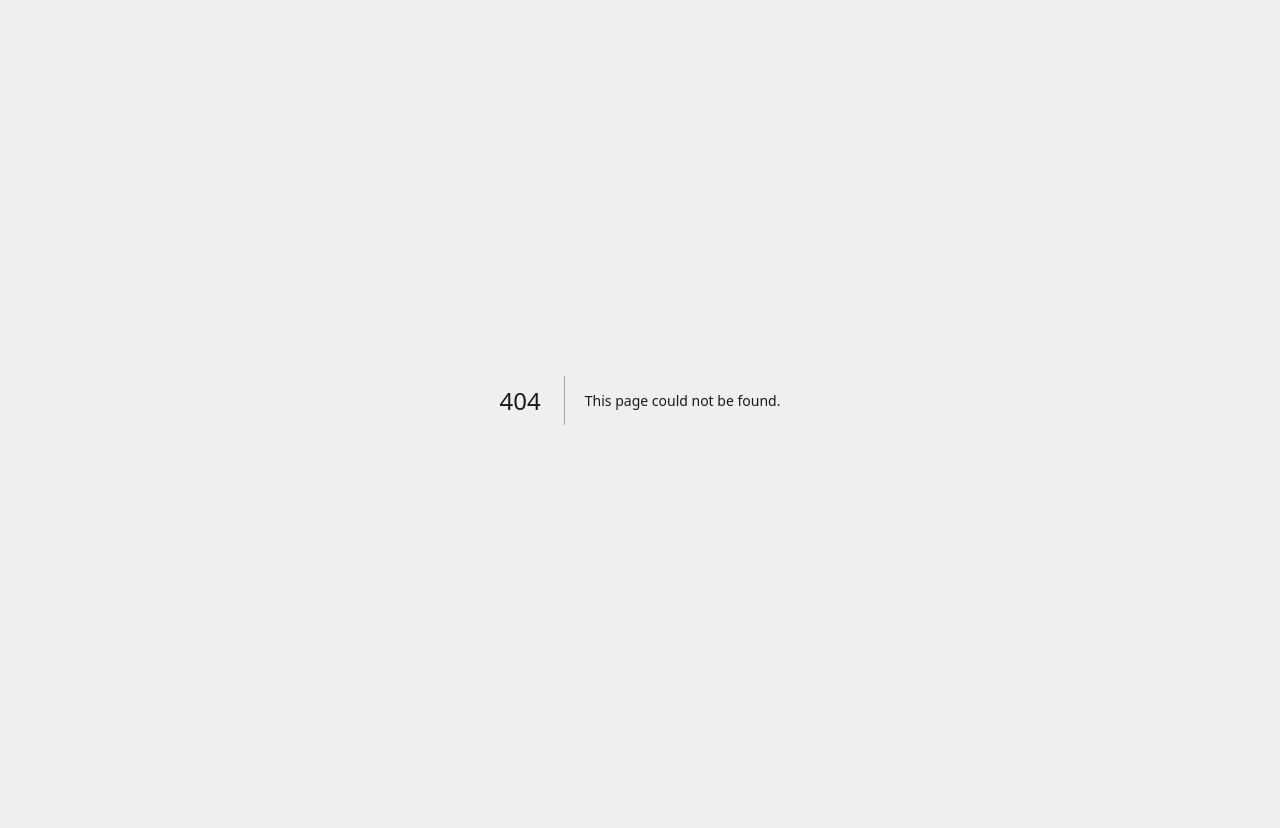
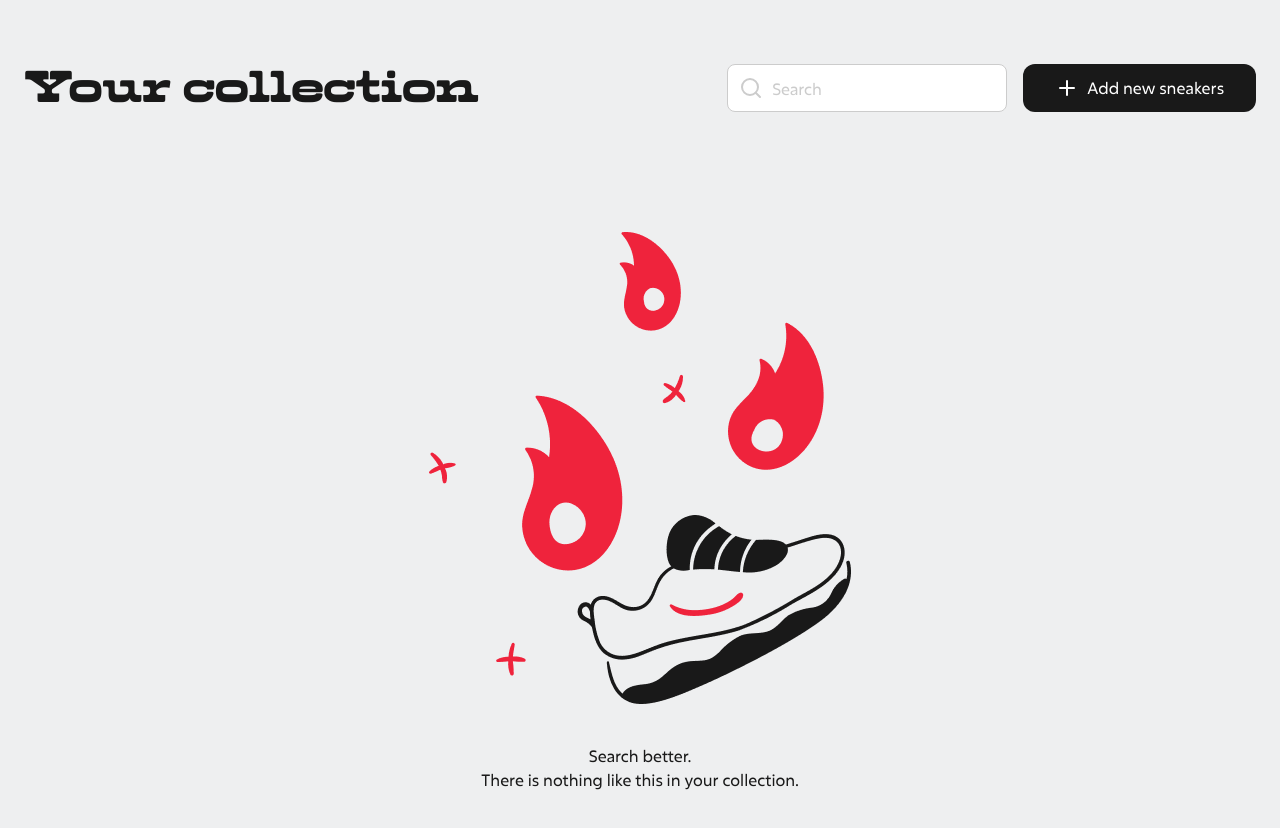
Before and after one commit to themse/sncollection, a Next.js app: page /not-found in a window 1280 px wide. Before the commit this address had no page. Shown: the top 828 px of the page. Before the commit the page ends 800 px from the top, so only its background shows below. Built offline with nearby package versions, Linux system fonts and the light colour scheme; no server answers.

Commit message:
add temp not-found sneakers page

```diff
--- /dev/null
+++ b/src/app/(web)/not-found/layout.tsx
@@ -0,0 +1,51 @@
+import type { Metadata } from 'next';
+import { PropsWithChildren } from 'react';
+
+import { Container } from '@/components/Container';
+import { SearchInput } from '@/components/SearchInput';
+import { Button } from '@/components/ui/Button';
+import { Heading } from '@/components/ui/Heading';
+import { PlusIcon } from '@/ui/Icon';
+import { DrawerTrigger } from '@/ui/Drawer';
+import { DrawerProvider } from '@/context/DrawerContext';
+import { CurrentSneakersProvider } from '@/context/CurrentSneakersContext';
+import { AllSneakersProvider } from '@/context/AllSneakersContext';
+
+export const metadata: Metadata = {
+	title: 'SN Collector - Sneakers',
+};
+
+const MainLayout = ({ children }: PropsWithChildren) => {
+	return (
+		<AllSneakersProvider>
+			<CurrentSneakersProvider>
+				<DrawerProvider>
+					<Container>
+						<header className="mt-16 flex flex-col items-center gap-6 md:my-16 md:justify-between lg:flex-row">
+							<Heading className="whitespace-nowrap text-3xl sm:text-4xl xl:text-5xl 3xl:text-6xl">
+								Your collection
+							</Heading>
+							<div className="flex w-full items-center gap-x-4 md:w-fit">
+								<SearchInput wrapperClassnames="w-full md:w-fit" className="w-full md:w-fit" />
+								<DrawerTrigger asChild>
+									<Button
+										type="button"
+										variant="primary"
+										className="fixed bottom-8 left-0 right-0 mx-auto h-fit w-11/12 whitespace-nowrap md:static md:w-max"
+									>
+										<PlusIcon name="plus" className="mr-2" />
+										Add new sneakers
+									</Button>
+								</DrawerTrigger>
+							</div>
+						</header>
+
+						{children}
+					</Container>
+				</DrawerProvider>
+			</CurrentSneakersProvider>
+		</AllSneakersProvider>
+	);
+};
+
+export default MainLayout;
--- /dev/null
+++ b/src/app/(web)/not-found/page.tsx
@@ -0,0 +1,7 @@
+import { NotFoundSneakers } from '@/components/screens/NotFoundSneakers';
+
+const NotFoundPage = async () => {
+	return <NotFoundSneakers />;
+};
+
+export default NotFoundPage;
```
Also changed, not shown: 1 other file (tests, documents, lock files or other folders).
